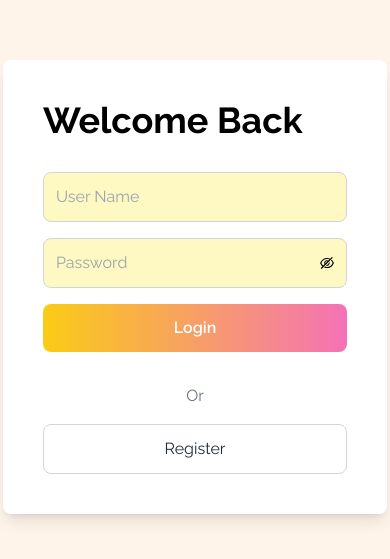
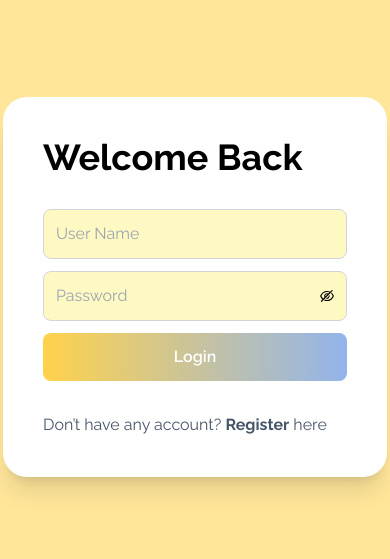
Before and after one commit to bmsptra24/Travel-Article-App, a React (Vite) app: page /login in a window 390 px wide. Shown: the part 135-694 px from the top of the page. Built offline with nearby package versions, Linux system fonts and the light colour scheme.

Commit message:
feat: ui login page

```diff
--- a/src/pages/auth/LoginPage.tsx
+++ b/src/pages/auth/LoginPage.tsx
@@ -1,6 +1,6 @@
 import React, { useState } from "react";
-import { FaGoogle } from "react-icons/fa"; // Untuk Google Icon
 import { AiOutlineEye, AiOutlineEyeInvisible } from "react-icons/ai";
+import { Link } from "react-router-dom";
 
 const LoginPage = () => {
   const [showPassword, setShowPassword] = useState(false);
@@ -10,19 +10,18 @@ const LoginPage = () => {
   };
 
   return (
-    <div className="font-raleway bg-neutral flex h-screen items-center justify-center">
-      <div className="flex max-w-4xl overflow-hidden rounded-lg bg-white shadow-lg">
+    <div className="font-raleway bg-accent flex h-screen items-center justify-center">
+      <div className="flex rounded-3xl bg-white p-0 shadow-xl md:p-4">
         {/* Form Section */}
-        <div className="flex w-96 flex-col justify-center p-10">
-          <h1 className="mb-8 text-4xl font-bold">Welcome Back</h1>
-          <div className="mb-4">
+        <div className="flex w-[24rem] flex-col justify-center gap-8 p-10">
+          <h1 className="text-4xl font-bold">Welcome Back</h1>
+          <div className="flex flex-col gap-3">
             <input
               type="text"
               placeholder="User Name"
               className="w-full rounded-lg border border-gray-300 bg-yellow-100 p-3 text-gray-800 focus:border-yellow-500 focus:outline-none"
             />
-          </div>
-          <div className="relative mb-4">
+            <div className="relative">
               <input
                 type={showPassword ? "text" : "password"}
                 placeholder="Password"
@@ -35,21 +34,29 @@ const LoginPage = () => {
                 {showPassword ? <AiOutlineEye /> : <AiOutlineEyeInvisible />}
               </div>
             </div>
-          <button className="mb-4 w-full rounded-lg bg-gradient-to-r from-yellow-400 to-pink-400 py-3 font-semibold text-white hover:opacity-90">
+            <Link
+              to={"/home"}
+              className="from-secondary to-primary flex w-full justify-center rounded-lg bg-gradient-to-r py-3 font-semibold text-white hover:opacity-90"
+            >
               Login
-          </button>
-          <div className="my-4 text-center text-gray-500">Or</div>
-          <button className="flex w-full items-center justify-center rounded-lg border border-gray-300 py-3 text-gray-800 hover:bg-gray-100">
+            </Link>
+          </div>
+
+          <p className="text-slate-600">
+            Don’t have any account?{" "}
+            <Link to={"/register"} className="font-bold">
               Register
-          </button>
+            </Link>{" "}
+            here
+          </p>
         </div>
 
         {/* Image Section */}
-        <div className="hidden w-96 md:block">
+        <div className="hidden w-[24rem] md:block">
           <img
-            src="https://images.unsplash.com/photo-1728388939226-3fc095526a91?q=80&w=1770&auto=format&fit=crop&ixlib=rb-4.0.3&ixid=M3wxMjA3fDB8MHxwaG90by1wYWdlfHx8fGVufDB8fHx8fA%3D%3D"
+            src="https://images.unsplash.com/photo-1546484475-7f7bd55792da?q=80&w=1887&auto=format&fit=crop&ixlib=rb-4.0.3&ixid=M3wxMjA3fDB8MHxwaG90by1wYWdlfHx8fGVufDB8fHx8fA%3D%3D"
             alt="Login Image"
-            className="h-full w-full object-cover"
+            className="h-full w-full rounded-3xl object-cover"
           />
         </div>
       </div>
--- a/tailwind.config.js
+++ b/tailwind.config.js
@@ -4,10 +4,10 @@ export default {
   theme: {
     extend: {
       colors: {
-        primary: "#FADFA1",
-        secondary: "#C96868",
-        accent: "#7EACB5",
-        neutral: "#FFF4EA",
+        primary: "#92B4EC",
+        secondary: "#FFD24C",
+        accent: "#FFE69A",
+        neutral: "#FFFFFF",
       },
       fontFamily: {
         raleway: ["Raleway", "sans-serif"],
```
Lines whose indentation alone changed are shown as unchanged.
